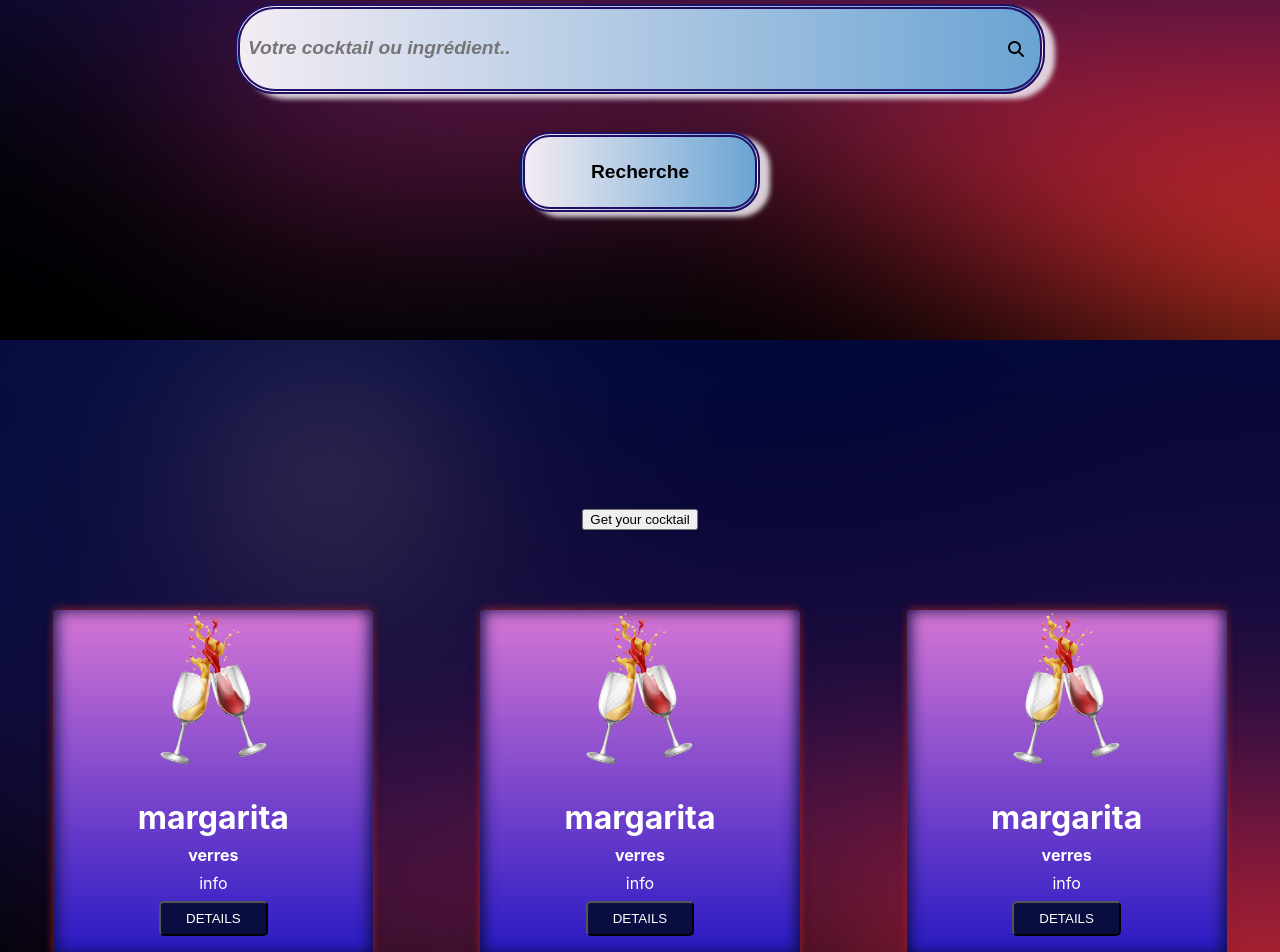
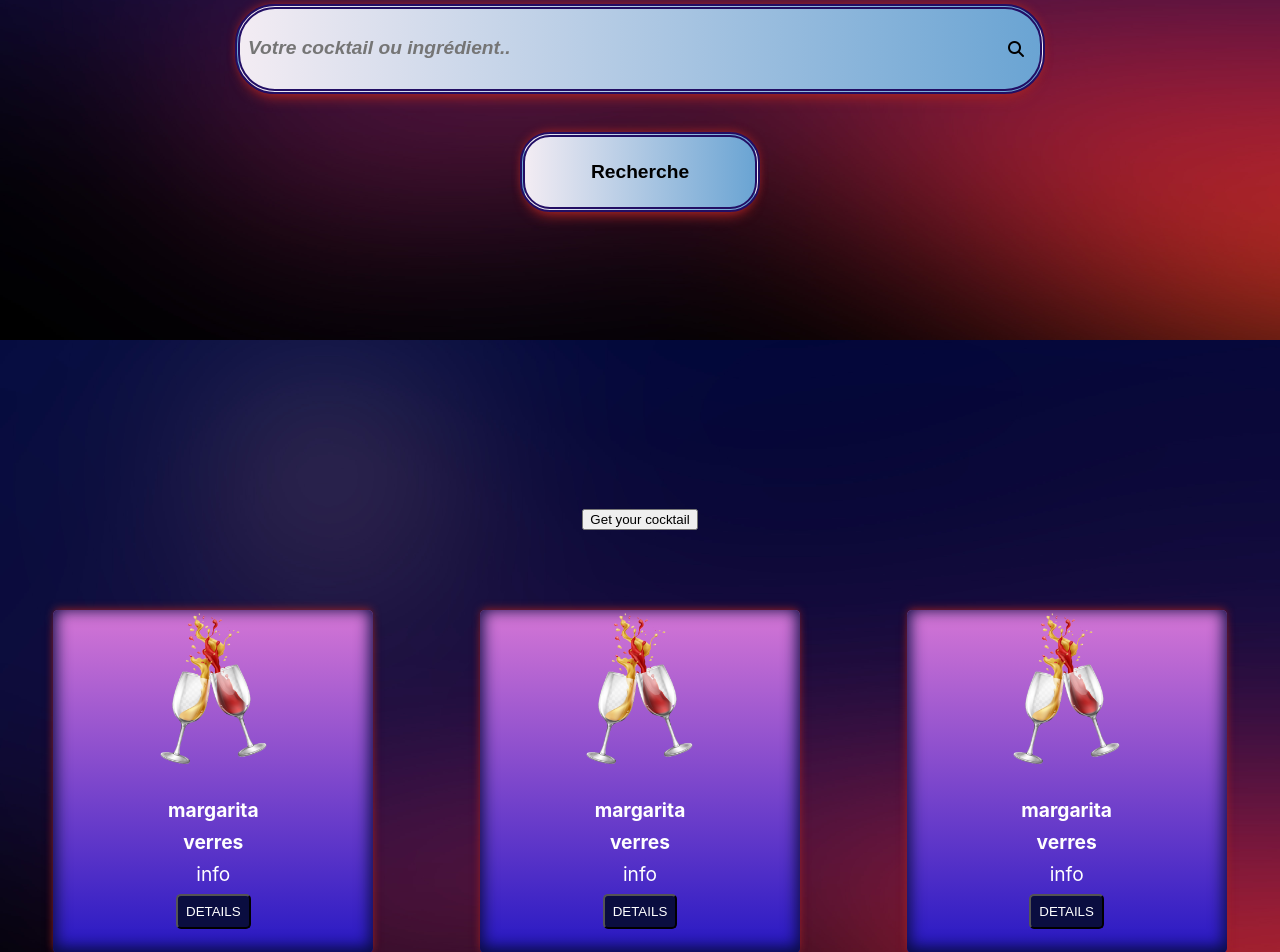
Before and after one commit to WildCodeSchool/2022-09-JS-Marseille-SNCF-P2-CocktailParty, a React (Create React App) app in the folder cocktailparty/: page / in a window 1280 px wide. Shown: the part 460-1412 px from the top of the page. Built offline with nearby package versions, Linux system fonts and the light colour scheme; the HTML template or start-up script is replaced by a standard one.

Commit message:
add css style box shadow

```diff
--- a/cocktailparty/src/components/CocktailCard/style.css
+++ b/cocktailparty/src/components/CocktailCard/style.css
@@ -1,13 +1,19 @@
 .cocktailcard {
-  box-shadow: 0px -2px 10px -2px #A62424, 0px 10px 13px -7px #A62424, inset 0px -3px 15px 3px #0A0D40;
+  box-shadow: 0px -2px 10px -2px #a62424, 0px 10px 13px -7px #a62424,
+    inset 0px -3px 15px 3px #0a0d40;
   display: flex;
   flex-direction: row;
   border-radius: 5px;
   width: 60vw;
-    background-image: linear-gradient(to right, rgb(213, 118, 213), rgb(38, 24, 195));
+  background-image: linear-gradient(
+    to right,
+    rgb(213, 118, 213),
+    rgb(38, 24, 195)
+  );
   color: white;
   margin-top: 5rem;
 }
+
 
 
 .cocktail-footer {
@@ -17,9 +23,7 @@
 .cocktail-footer h4,
 .cocktail-footer p {
   margin-bottom: 0.5rem;
-  }
-  .cocktail-footer h3 {
-    font-size: 2rem;
+  font-size: 1.5vw;
 }
 .cocktail-footer p {
   margin-bottom: 0.5rem;
--- a/cocktailparty/src/components/CocktailList/style.css
+++ b/cocktailparty/src/components/CocktailList/style.css
@@ -1,10 +1,15 @@
 .cocktail {
-    box-shadow: 0px -2px 10px -2px #A62424, 0px 10px 13px -7px #A62424, inset 0px -3px 15px 3px #0A0D40;
+  box-shadow: 0px -2px 10px -2px #a62424, 0px 10px 13px -7px #a62424,
+    inset 0px -3px 15px 3px #0a0d40;
   display: grid;
   grid-template-rows: auto 1fr;
   border-radius: 5px;
   width: 25vw;
-    background-image: linear-gradient(to bottom, rgb(213, 118, 213), rgb(38, 24, 195));
+  background-image: linear-gradient(
+    to bottom,
+    rgb(213, 118, 213),
+    rgb(38, 24, 195)
+  );
   color: white;
   margin-top: 5rem;
 }
@@ -20,20 +25,18 @@
 .cocktail-footer h4,
 .cocktail-footer p {
   margin-bottom: 0.3rem;
-  }
-  .cocktail-footer h3 {
-    font-size: 2rem;
+  font-size: 1vw;
 }
 .cocktail-footer p {
   margin-bottom: 0.5rem;
 }
-  .button{
-    background-color: #0A0D40;
+.button {
+  background-color: #0a0d40;
   color: white;
   border-radius: 5px;
-    width: 40%;
   padding: 0.5rem;
+  text-align: center;
 }
-  .button:hover{
+.button:hover {
   cursor: pointer;
 }
--- a/cocktailparty/src/components/search/style.css
+++ b/cocktailparty/src/components/search/style.css
@@ -15,7 +15,7 @@
     border: 5px solid rgb(34, 14, 100);
     border-style: double;
     border-radius: 40px;
-    box-shadow: 10px 5px 5px rgba(237, 231, 238, 0.89);
+    box-shadow: 0px -2px 10px -2px #a62424, 0px 10px 13px -7px #a62424;
     background-image: linear-gradient(to right, rgb(243, 236, 243), rgb(106, 164, 211));
 
 }
@@ -40,7 +40,7 @@
 
 .btn {
     border: 5px solid rgb(34, 14, 100);
-    box-shadow: 10px 5px 5px rgba(237, 231, 238, 0.89);
+    box-shadow: 0px -2px 10px -2px #a62424, 0px 10px 13px -7px #a62424;
     border-radius: 30px;
     border-style: double;
     width: 30vh;
```
Lines whose indentation alone changed are shown as unchanged.
